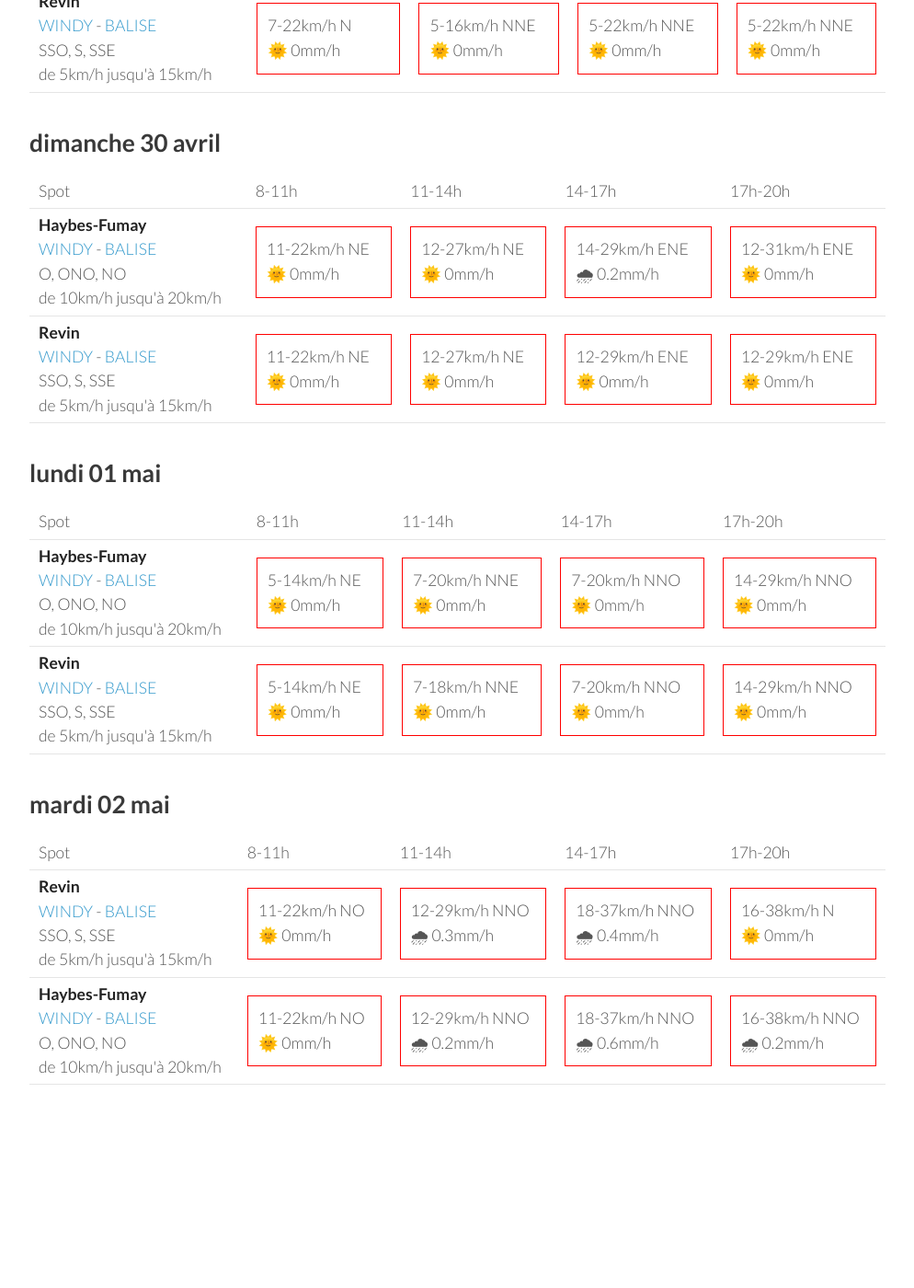
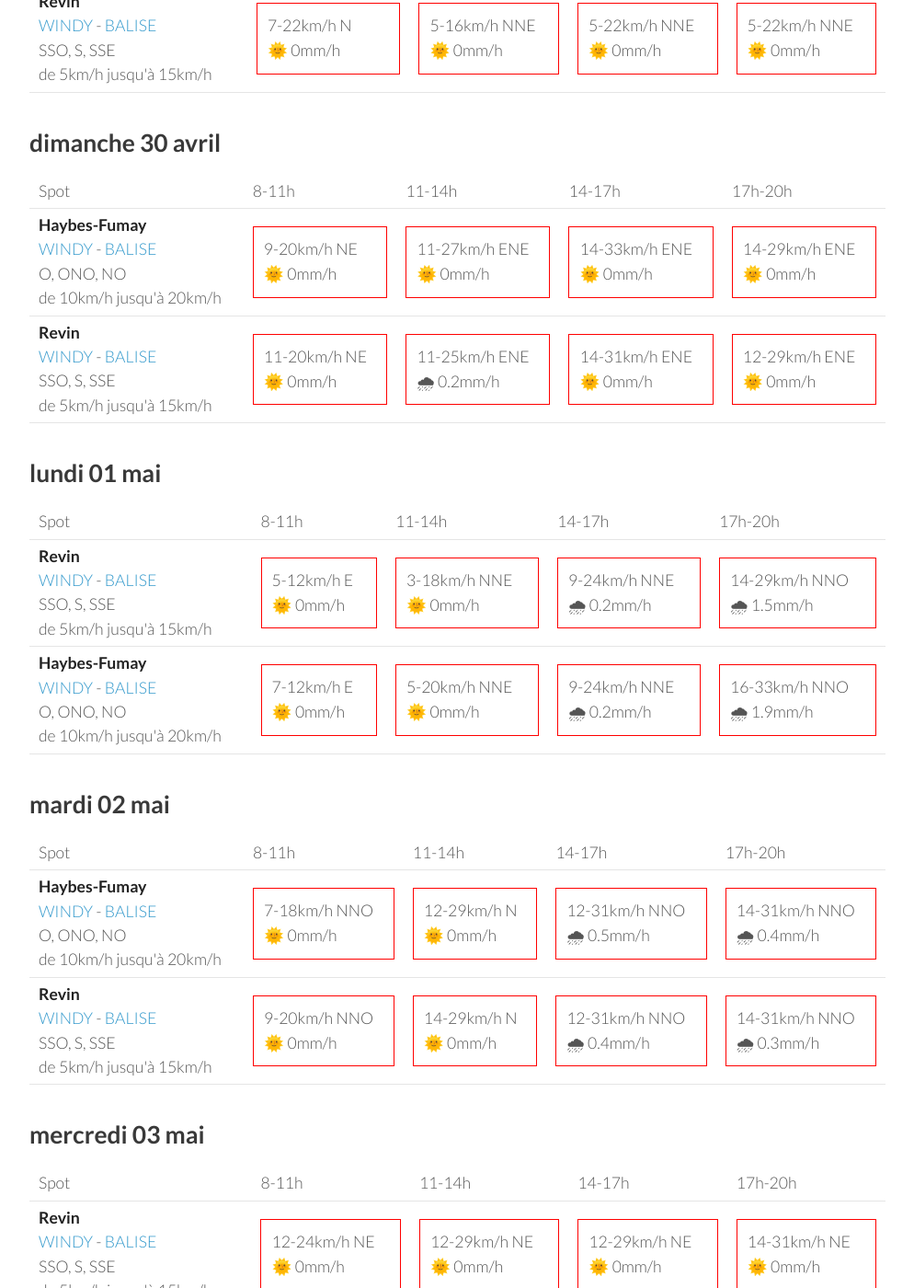
Before and after one commit to parapente-dans-le-nord/parapente-dans-le-nord.github.io, a Jekyll site: the page built from ardennes.markdown, in a window 1280 px wide and 1400 px high, scrolled down 859 px. Shown: the whole window at 92% size, without its empty margins (26-1020 px from the left). Built offline with Jekyll 4.4.1, drawn with Linux system fonts in a browser that asks for light colours; before the commit the page ends 2166 px from its top, so only the background shows below that; some of the changed text lies outside the part shown.

Commit message:
update index.markdown

```diff
--- a/ardennes.markdown
+++ b/ardennes.markdown
@@ -96,19 +96,19 @@ page mise à jour le vendredi 28 avril 06:10
 <tr>
         <td><strong>Haybes-Fumay</strong><br><a href="https://windy.com/49.998/4.715?49.913,4.738,10">WINDY</a> - <span class=""><a href="http://www.balisemeteo.com/balise.php?idBalise=104">BALISE</a> </span><br> <span class="vent-favorable">O, ONO, NO</span><br><span class="force-vent">de 10km/h jusqu'à 20km/h</span> </td>
 
-            <td><div class="not-flyable"><p>11-22km/h NE</p><p>🌞 0mm/h</p></div></td>
-            <td><div class="not-flyable"><p>12-27km/h NE</p><p>🌞 0mm/h</p></div></td>
-            <td><div class="not-flyable"><p>14-29km/h ENE</p><p>🌧 0.2mm/h</p></div></td>
-            <td><div class="not-flyable"><p>12-31km/h ENE</p><p>🌞 0mm/h</p></div></td>
+            <td><div class="not-flyable"><p>9-20km/h NE</p><p>🌞 0mm/h</p></div></td>
+            <td><div class="not-flyable"><p>11-27km/h ENE</p><p>🌞 0mm/h</p></div></td>
+            <td><div class="not-flyable"><p>14-33km/h ENE</p><p>🌞 0mm/h</p></div></td>
+            <td><div class="not-flyable"><p>14-29km/h ENE</p><p>🌞 0mm/h</p></div></td>
 
 
     </tr>
 <tr>
         <td><strong>Revin</strong><br><a href="https://windy.com/49.948/4.625?49.543,4.625,8">WINDY</a> - <span class=""><a href="http://www.balisemeteo.com/balise.php?idBalise=5019">BALISE</a> </span><br> <span class="vent-favorable">SSO, S, SSE</span><br><span class="force-vent">de 5km/h jusqu'à 15km/h</span> </td>
 
-            <td><div class="not-flyable"><p>11-22km/h NE</p><p>🌞 0mm/h</p></div></td>
-            <td><div class="not-flyable"><p>12-27km/h NE</p><p>🌞 0mm/h</p></div></td>
-            <td><div class="not-flyable"><p>12-29km/h ENE</p><p>🌞 0mm/h</p></div></td>
+            <td><div class="not-flyable"><p>11-20km/h NE</p><p>🌞 0mm/h</p></div></td>
+            <td><div class="not-flyable"><p>11-25km/h ENE</p><p>🌧 0.2mm/h</p></div></td>
+            <td><div class="not-flyable"><p>14-31km/h ENE</p><p>🌞 0mm/h</p></div></td>
             <td><div class="not-flyable"><p>12-29km/h ENE</p><p>🌞 0mm/h</p></div></td>
 
 
@@ -130,22 +130,22 @@ page mise à jour le vendredi 28 avril 06:10
       <td>17h-20h</td>
     </tr>
 <tr>
-        <td><strong>Haybes-Fumay</strong><br><a href="https://windy.com/49.998/4.715?49.913,4.738,10">WINDY</a> - <span class=""><a href="http://www.balisemeteo.com/balise.php?idBalise=104">BALISE</a> </span><br> <span class="vent-favorable">O, ONO, NO</span><br><span class="force-vent">de 10km/h jusqu'à 20km/h</span> </td>
+        <td><strong>Revin</strong><br><a href="https://windy.com/49.948/4.625?49.543,4.625,8">WINDY</a> - <span class=""><a href="http://www.balisemeteo.com/balise.php?idBalise=5019">BALISE</a> </span><br> <span class="vent-favorable">SSO, S, SSE</span><br><span class="force-vent">de 5km/h jusqu'à 15km/h</span> </td>
 
-            <td><div class="not-flyable"><p>5-14km/h NE</p><p>🌞 0mm/h</p></div></td>
-            <td><div class="not-flyable"><p>7-20km/h NNE</p><p>🌞 0mm/h</p></div></td>
-            <td><div class="not-flyable"><p>7-20km/h NNO</p><p>🌞 0mm/h</p></div></td>
-            <td><div class="not-flyable"><p>14-29km/h NNO</p><p>🌞 0mm/h</p></div></td>
+            <td><div class="not-flyable"><p>5-12km/h E</p><p>🌞 0mm/h</p></div></td>
+            <td><div class="not-flyable"><p>3-18km/h NNE</p><p>🌞 0mm/h</p></div></td>
+            <td><div class="not-flyable"><p>9-24km/h NNE</p><p>🌧 0.2mm/h</p></div></td>
+            <td><div class="not-flyable"><p>14-29km/h NNO</p><p>🌧 1.5mm/h</p></div></td>
 
 
     </tr>
 <tr>
-        <td><strong>Revin</strong><br><a href="https://windy.com/49.948/4.625?49.543,4.625,8">WINDY</a> - <span class=""><a href="http://www.balisemeteo.com/balise.php?idBalise=5019">BALISE</a> </span><br> <span class="vent-favorable">SSO, S, SSE</span><br><span class="force-vent">de 5km/h jusqu'à 15km/h</span> </td>
+        <td><strong>Haybes-Fumay</strong><br><a href="https://windy.com/49.998/4.715?49.913,4.738,10">WINDY</a> - <span class=""><a href="http://www.balisemeteo.com/balise.php?idBalise=104">BALISE</a> </span><br> <span class="vent-favorable">O, ONO, NO</span><br><span class="force-vent">de 10km/h jusqu'à 20km/h</span> </td>
 
-            <td><div class="not-flyable"><p>5-14km/h NE</p><p>🌞 0mm/h</p></div></td>
-            <td><div class="not-flyable"><p>7-18km/h NNE</p><p>🌞 0mm/h</p></div></td>
-            <td><div class="not-flyable"><p>7-20km/h NNO</p><p>🌞 0mm/h</p></div></td>
-            <td><div class="not-flyable"><p>14-29km/h NNO</p><p>🌞 0mm/h</p></div></td>
+            <td><div class="not-flyable"><p>7-12km/h E</p><p>🌞 0mm/h</p></div></td>
+            <td><div class="not-flyable"><p>5-20km/h NNE</p><p>🌞 0mm/h</p></div></td>
+            <td><div class="not-flyable"><p>9-24km/h NNE</p><p>🌧 0.2mm/h</p></div></td>
+            <td><div class="not-flyable"><p>16-33km/h NNO</p><p>🌧 1.9mm/h</p></div></td>
 
 
     </tr>
@@ -166,22 +166,22 @@ page mise à jour le vendredi 28 avril 06:10
       <td>17h-20h</td>
     </tr>
 <tr>
-        <td><strong>Revin</strong><br><a href="https://windy.com/49.948/4.625?49.543,4.625,8">WINDY</a> - <span class=""><a href="http://www.balisemeteo.com/balise.php?idBalise=5019">BALISE</a> </span><br> <span class="vent-favorable">SSO, S, SSE</span><br><span class="force-vent">de 5km/h jusqu'à 15km/h</span> </td>
+        <td><strong>Haybes-Fumay</strong><br><a href="https://windy.com/49.998/4.715?49.913,4.738,10">WINDY</a> - <span class=""><a href="http://www.balisemeteo.com/balise.php?idBalise=104">BALISE</a> </span><br> <span class="vent-favorable">O, ONO, NO</span><br><span class="force-vent">de 10km/h jusqu'à 20km/h</span> </td>
 
-            <td><div class="not-flyable"><p>11-22km/h NO</p><p>🌞 0mm/h</p></div></td>
-            <td><div class="not-flyable"><p>12-29km/h NNO</p><p>🌧 0.3mm/h</p></div></td>
-            <td><div class="not-flyable"><p>18-37km/h NNO</p><p>🌧 0.4mm/h</p></div></td>
-            <td><div class="not-flyable"><p>16-38km/h N</p><p>🌞 0mm/h</p></div></td>
+            <td><div class="not-flyable"><p>7-18km/h NNO</p><p>🌞 0mm/h</p></div></td>
+            <td><div class="not-flyable"><p>12-29km/h N</p><p>🌞 0mm/h</p></div></td>
+            <td><div class="not-flyable"><p>12-31km/h NNO</p><p>🌧 0.5mm/h</p></div></td>
+            <td><div class="not-flyable"><p>14-31km/h NNO</p><p>🌧 0.4mm/h</p></div></td>
 
 
     </tr>
 <tr>
-        <td><strong>Haybes-Fumay</strong><br><a href="https://windy.com/49.998/4.715?49.913,4.738,10">WINDY</a> - <span class=""><a href="http://www.balisemeteo.com/balise.php?idBalise=104">BALISE</a> </span><br> <span class="vent-favorable">O, ONO, NO</span><br><span class="force-vent">de 10km/h jusqu'à 20km/h</span> </td>
+        <td><strong>Revin</strong><br><a href="https://windy.com/49.948/4.625?49.543,4.625,8">WINDY</a> - <span class=""><a href="http://www.balisemeteo.com/balise.php?idBalise=5019">BALISE</a> </span><br> <span class="vent-favorable">SSO, S, SSE</span><br><span class="force-vent">de 5km/h jusqu'à 15km/h</span> </td>
 
-            <td><div class="not-flyable"><p>11-22km/h NO</p><p>🌞 0mm/h</p></div></td>
-            <td><div class="not-flyable"><p>12-29km/h NNO</p><p>🌧 0.2mm/h</p></div></td>
-            <td><div class="not-flyable"><p>18-37km/h NNO</p><p>🌧 0.6mm/h</p></div></td>
-            <td><div class="not-flyable"><p>16-38km/h NNO</p><p>🌧 0.2mm/h</p></div></td>
+            <td><div class="not-flyable"><p>9-20km/h NNO</p><p>🌞 0mm/h</p></div></td>
+            <td><div class="not-flyable"><p>14-29km/h N</p><p>🌞 0mm/h</p></div></td>
+            <td><div class="not-flyable"><p>12-31km/h NNO</p><p>🌧 0.4mm/h</p></div></td>
+            <td><div class="not-flyable"><p>14-31km/h NNO</p><p>🌧 0.3mm/h</p></div></td>
 
 
     </tr>
@@ -189,3 +189,39 @@ page mise à jour le vendredi 28 avril 06:10
 </tbody>
 </table>
 {:/}
+## mercredi 03 mai
+
+{::nomarkdown}
+<table>
+  <tbody>
+    <tr>
+      <td>Spot</td>
+      <td>8-11h</td>
+      <td>11-14h</td>
+      <td>14-17h</td>
+      <td>17h-20h</td>
+    </tr>
+<tr>
+        <td><strong>Revin</strong><br><a href="https://windy.com/49.948/4.625?49.543,4.625,8">WINDY</a> - <span class=""><a href="http://www.balisemeteo.com/balise.php?idBalise=5019">BALISE</a> </span><br> <span class="vent-favorable">SSO, S, SSE</span><br><span class="force-vent">de 5km/h jusqu'à 15km/h</span> </td>
+
+            <td><div class="not-flyable"><p>12-24km/h NE</p><p>🌞 0mm/h</p></div></td>
+            <td><div class="not-flyable"><p>12-29km/h NE</p><p>🌞 0mm/h</p></div></td>
+            <td><div class="not-flyable"><p>12-29km/h NE</p><p>🌞 0mm/h</p></div></td>
+            <td><div class="not-flyable"><p>14-31km/h NE</p><p>🌞 0mm/h</p></div></td>
+
+
+    </tr>
+<tr>
+        <td><strong>Haybes-Fumay</strong><br><a href="https://windy.com/49.998/4.715?49.913,4.738,10">WINDY</a> - <span class=""><a href="http://www.balisemeteo.com/balise.php?idBalise=104">BALISE</a> </span><br> <span class="vent-favorable">O, ONO, NO</span><br><span class="force-vent">de 10km/h jusqu'à 20km/h</span> </td>
+
+            <td><div class="not-flyable"><p>11-24km/h NE</p><p>🌞 0mm/h</p></div></td>
+            <td><div class="not-flyable"><p>12-31km/h NE</p><p>🌞 0mm/h</p></div></td>
+            <td><div class="not-flyable"><p>12-31km/h NE</p><p>🌞 0mm/h</p></div></td>
+            <td><div class="not-flyable"><p>14-31km/h NE</p><p>🌞 0mm/h</p></div></td>
+
+
+    </tr>
+
+</tbody>
+</table>
+{:/}
```
Also changed, not shown: other parts of ardennes.markdown (+1 -1 lines).
